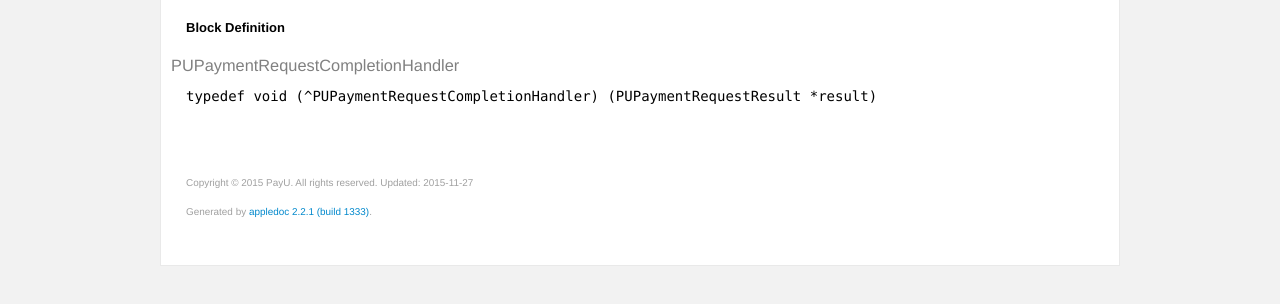
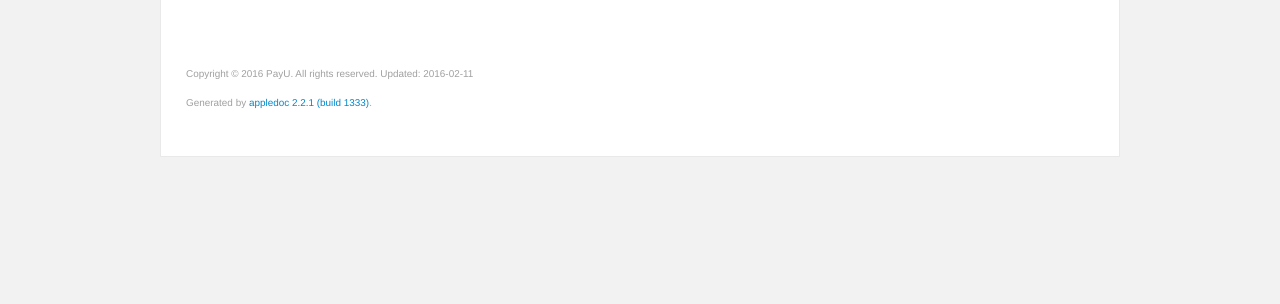
Before and after one commit to PayU-EMEA/paytouch-ios, a plain HTML site: page Documentation/Blocks/PUPaymentRequestCompletionHandler.html in a window 1280 px wide. Shown: the part 172-476 px from the top of the page. Drawn offline with Linux system fonts and the light colour scheme.

Commit message:
PayTouch iOS SDK v1.6.1

```diff
--- a/Documentation/Blocks/PUPaymentRequestCompletionHandler.html
+++ b/Documentation/Blocks/PUPaymentRequestCompletionHandler.html
@@ -75,25 +75,12 @@
 
 
 
-
-
-          <a title="Block Definition" name="instance_methods"></a>
-          <h4 class="method-subtitle parameter-title">Block Definition</h4>
-          <h3 class="subsubtitle method-title">PUPaymentRequestCompletionHandler</h3>
-
-
-<code>typedef void (^PUPaymentRequestCompletionHandler) (PUPaymentRequestResult *result)</code>
-
-
-
-
-
 				</main>
 
 				<footer>
 					<div class="footer-copyright">
 
-						<p class="copyright">Copyright &copy; 2015 PayU. All rights reserved. Updated: 2015-11-27</p>
+						<p class="copyright">Copyright &copy; 2016 PayU. All rights reserved. Updated: 2016-02-11</p>
 
 
 						<p class="generator">Generated by <a href="http://appledoc.gentlebytes.com">appledoc 2.2.1 (build 1333)</a>.</p>
```
Also changed, not shown: Documentation/Classes/PUPaymentMethodDescription.html (+1 -3 lines), Documentation/Classes/PUPaymentRequest.html (+1 -3 lines), Documentation/Classes/PUPaymentRequestResult.html (+1 -3 lines), Documentation/Classes/PUPaymentService.html (+1 -3 lines), Documentation/Constants/PUPaymentRequestStatus.html (+1 -3 lines), Documentation/Constants/PUPresentationStyle.html (+1 -3 lines), Documentation/Protocols/PUAuthorizationDataSource.html (+3 -5 lines), Documentation/Protocols/PUPaymentServiceDelegate.html (+1 -3 lines), Documentation/hierarchy.html (+1 -1 lines), Documentation/index.html (+1 -1 lines), 4 other files.
